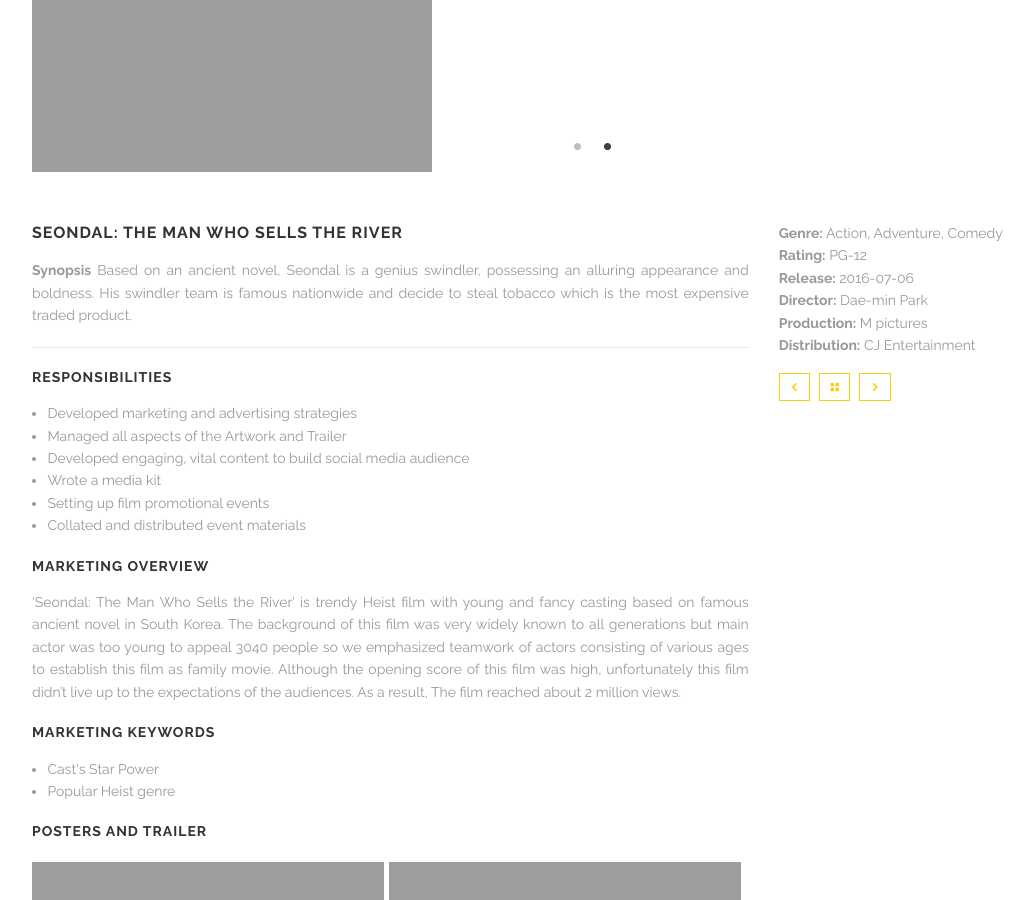
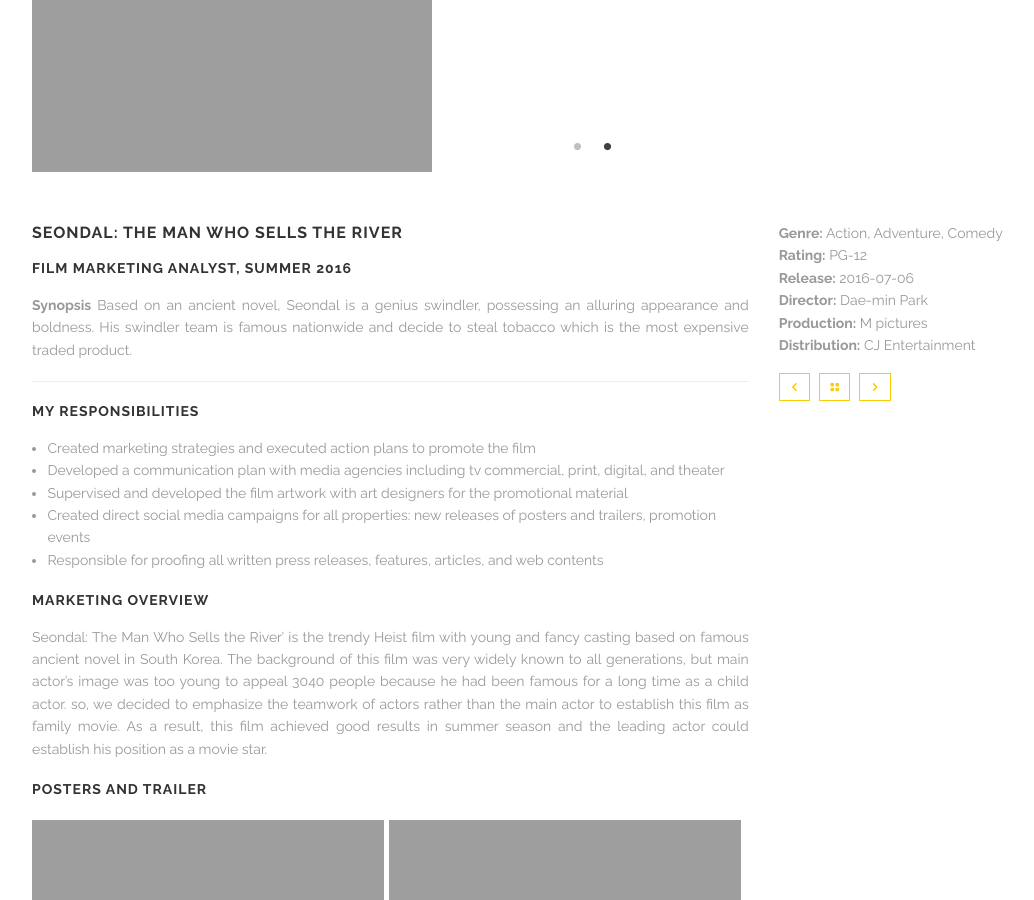
Before and after one commit to hyoeunK/hyoeunK.github.io, a Jekyll site: the page built from portfolio-item_seondal.html, in a window 1280 px wide and 900 px high, scrolled down 525 px. Shown: the whole window, without its empty margins (63-1097 px from the left). Built offline with Jekyll 4.4.1, drawn with Linux system fonts in a browser that asks for light colours; some of the changed text lies outside the part shown.

Commit message:
like/seondal

```diff
--- a/portfolio-item_seondal.html
+++ b/portfolio-item_seondal.html
@@ -32,7 +32,9 @@
   <div class='spacing'></div>
   <div class='row'>
     <div class='large-8 columns'>
-      <h3>Seondal: The Man Who Sells the River</h3>
+      <h3>Seondal: The Man Who Sells the River<br>
+        <h4>FILM MARKETING ANALYST, SUMMER 2016</h4>
+      </h3>
       <p style="text-align:justify;">
         <strong>Synopsis</strong>
         Based on an ancient novel, Seondal is a genius swindler, possessing an alluring appearance and boldness. His swindler team is famous nationwide and decide to steal tobacco which is the most expensive traded product.
@@ -41,32 +43,23 @@
 
 
       <p>
-        <h4>Responsibilities</h4>
+        <h4>My Responsibilities</h4>
 
         <ul>
-          <li>Developed marketing and advertising strategies</li>
-          <li>Managed all aspects of the Artwork and Trailer</li>
-          <li>Developed engaging, vital content to build social media audience</li>
-          <li>Wrote a media kit</li>
-          <li>Setting up film promotional events</li>
-          <li>Collated and distributed event materials</li>
+          <li>Created marketing strategies and executed action plans to promote the film</li>
+          <li>Developed a communication plan with media agencies including tv commercial, print, digital, and theater</li>
+          <li>Supervised and developed the film artwork with art designers for the promotional material</li>
+          <li>Created direct social media campaigns for all properties: new releases of posters and trailers, promotion events</li>
+          <li>Responsible for proofing all written press releases, features, articles, and web contents</li>
         </ul>
 
       </p>
 
         <h4>Marketing Overview</h4>
         <p style="text-align:justify;">
-          ‘Seondal: The Man Who Sells the River’ is trendy Heist film with young and fancy casting based on famous ancient novel in South Korea. The background of this film was very widely known to all generations but main actor was too young to appeal 3040 people so we emphasized teamwork of actors consisting of various ages to establish this film as family movie. Although the opening score of this film was high, unfortunately this film didn’t live up to the expectations of the audiences. As a result, The film reached about 2 million views.
+          Seondal: The Man Who Sells the River’ is the trendy Heist film with young and fancy casting based on famous ancient novel in South Korea. The background of this film was very widely known to all generations, but main actor’s image was too young to appeal 3040 people because he had been famous for a long time as a child actor. so, we decided to emphasize the teamwork of actors rather than the main actor to establish this film as family movie. As a result, this film achieved good results in summer season and the leading actor could establish his position as a movie star.
       </p>
 
-      <p>
-        <h4>Marketing Keywords</h4>
-
-        <ul>
-          <li>Cast's Star Power</li>
-          <li>Popular Heist genre</li>
-        </ul>
-      </p>
 
       <h4>Posters and Trailer</h4>
 
@@ -99,10 +92,10 @@
 
       <h3>Marketing Campaigns</h3>
       <p style="text-align:justify;">
-        <strong>Character Posters</strong>
-        To show each characters' story and emphasize the Heist genre, we designed the posters as Wanted posters<br>
-        <strong>Role</strong>
-        Proposed the concept of the posters and wrote the copy of them
+        <strong>Character Posters</strong><br>
+        To show each characters' story and emphasize the Heist genre, we designed the posters as Wanted posters.<br>
+        <strong>My responsibility</strong><br>
+        I proposed the concept of the posters and wrote the copy of them.
       </p>
 
       <div class="image123">
@@ -127,11 +120,10 @@
       </div>
 
       <p style="text-align:justify;">
-        <strong>Film Showcase</strong>
-        We hold the film showcase inviting over 3,000 people and shared behind story of the film with actors<br>
-        <strong>Role</strong>
-        Planned whole event, supervised artworks for the event, and wrote the script guide for host and actors
-
+        <strong>Film Showcase</strong><br>
+        To get good reviews for audiences before releasing, we held the film showcase inviting over 3,000 people and shared behind story of the film with actors.<br>
+        <strong>My responsibility</strong><br>
+        I planned the event, supervised artworks for the event, and wrote the script guide for host and actors.<br>
         <div class="image123">
             <img src="images/@stock/kim_showcase.jpg"/>
         </div>
@@ -174,13 +166,13 @@
 
         <li>
           <div class='spacing'></div>
-          <a href='' title='previous'>
+          <a href='portfolio-item_like.html' title='previous'>
             <i class='icon-left-open'></i>
           </a>
           <a href='portfolio.html' title='back to work list'>
             <i class='icon-layout'></i>
           </a>
-          <a href='' title='next'>
+          <a href='portfolio-item_brother.html' title='next'>
             <i class='icon-right-open'></i>
           </a>
         </li>
```
Also changed, not shown: portfolio-item_like.html (+24 -30 lines).
